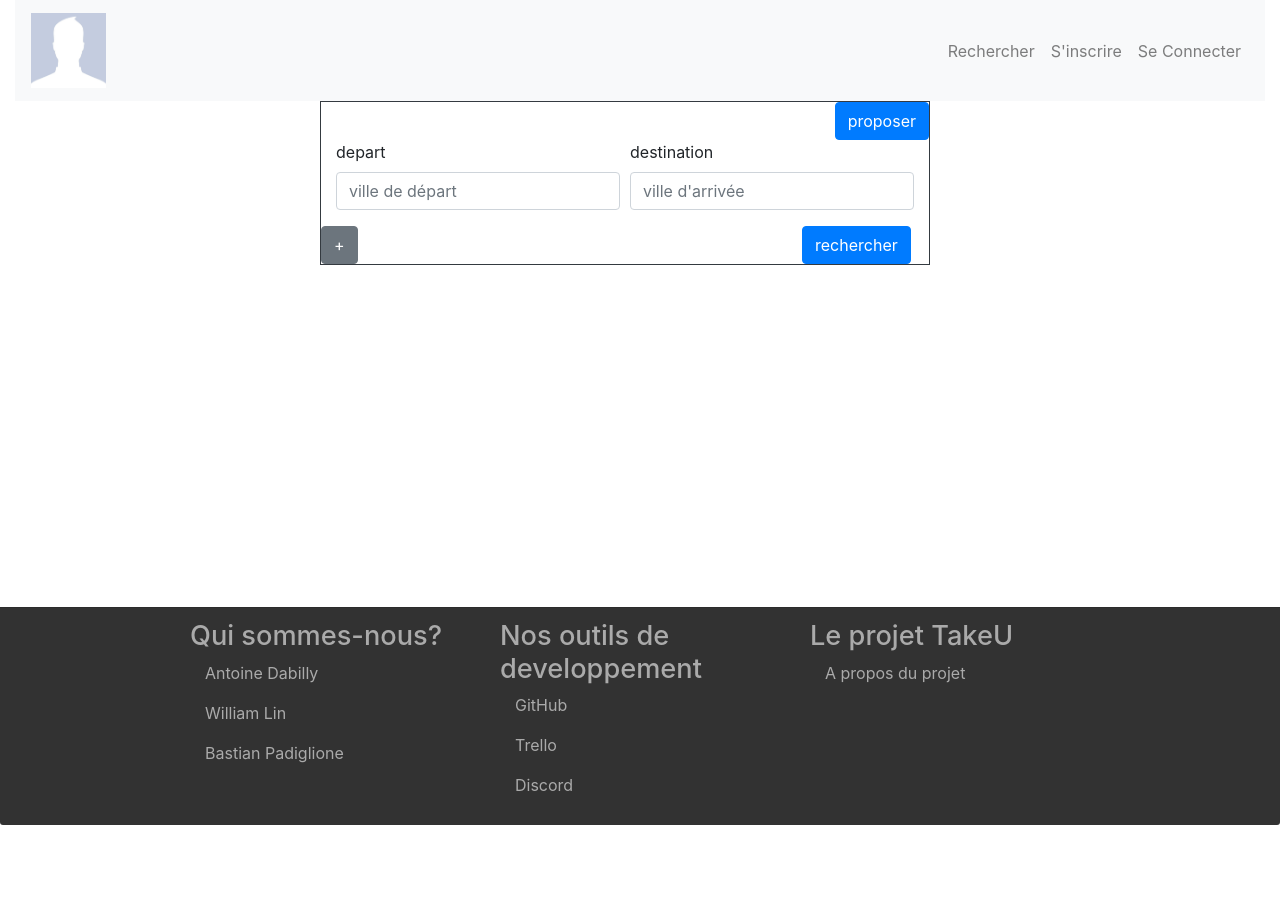
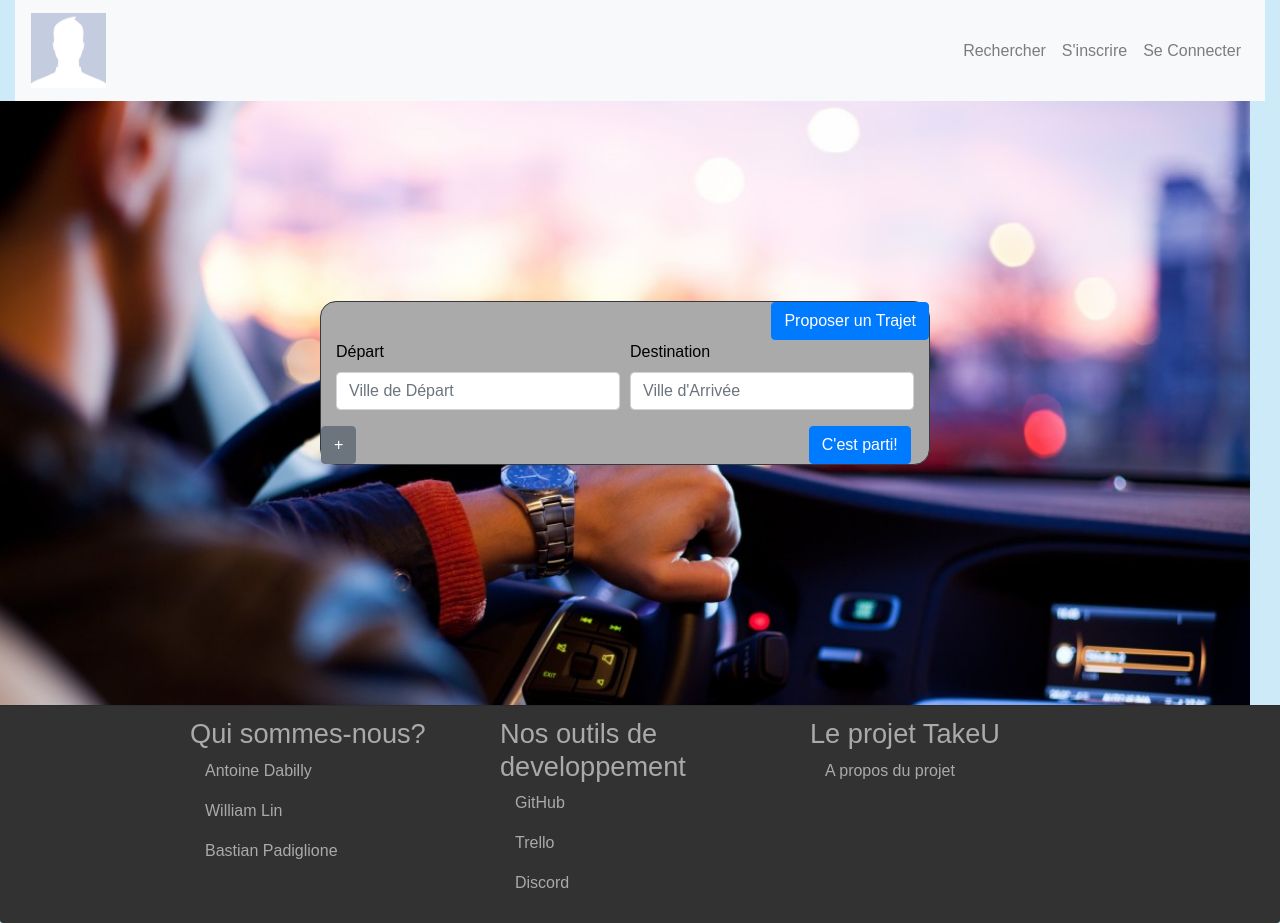
Before and after one commit to Maysho/CovoiturageProjetProgWeb, a PHP site: page / in a window 1280 px wide. Before the commit the page ends 825 px from the top, so only its background shows below. Run offline with PHP 8.4, Linux system fonts and the light colour scheme; some libraries are stand-ins or nearby versions.

Commit message:
frontpage

```diff
--- a/index.php
+++ b/index.php
@@ -17,6 +17,7 @@ session_start();
 
     <title>TakeU</title>
   </head>
+  <body>
 
 
 <?php
@@ -114,7 +115,7 @@ switch ($module){
 
 <?php
 		if(isset($_SESSION['id'])) {
-			echo '<div id="teste" class="row justify-content-center flextest">';
+			echo '<div class="row justify-content-center flextest">';
 			echo "<aside class='col-md-3' >";
 }
 		else
--- a/modules/mod_accueil/vue_accueil.php
+++ b/modules/mod_accueil/vue_accueil.php
@@ -13,39 +13,39 @@ class VueAccueil extends VueGenerique
 
 	public function affiche($connecte){
    		if ($connecte) {
-   			echo "<div>
-  		<div class='border border-dark justify-content-md-start justify-content-lg-center col-12'>";
+   			echo "<div id='frontpage'>
+  		<div id='search_container' class='border border-dark justify-content-md-start justify-content-lg-center col-12'>";
    		}
 
   		else
-  			echo "<div class='justify-content-md-center row col'>
-  		<div class='border border-dark justify-content-md-start justify-content-lg-center col-md-6'>";
+  			echo "<div id='frontpage' class='justify-content-md-center row col'>
+  		<div id='search_container' class='border border-dark justify-content-md-start justify-content-lg-center col-md-6'>";
   		?>
   		<div class='row justify-content-end'>
-  			<a href="index.php?module=mod_trajet"><button class='btn btn-primary' >proposer</button></a>
+  			<a href="index.php?module=mod_trajet"><button class='btn btn-primary' >Proposer un Trajet</button></a>
   		</div>
   			<form id='formulaireDeRecherche' method="POST" action="index.php?module=mod_resTrajet">
   			<div class='form-row justify-content-around' id="formPrincipal">
 				    <div class='form-group container col-md-6' id="villeDepartRecherche">
-				      <label for='rechercheDepart'>depart </label>
-				      <input type='adresse' class='form-control col-12' name="depart" id='rechercheDepart' placeholder='ville de départ'  >
+				      <label for='rechercheDepart'>Départ</label>
+				      <input type='adresse' class='form-control col-12' name="depart" id='rechercheDepart' placeholder='Ville de Départ'  >
 				      </div>
 				    <div class='form-group col-md-6' id="villeArriveRecherche">
-				      <label for='rechercheArrive'>destination </label>
-				      <input type='adresse' class='form-control' id='rechercheArrive' name="destination" placeholder="ville d'arrivée">
+				      <label for='rechercheArrive'>Destination</label>
+				      <input type='adresse' class='form-control' id='rechercheArrive' name="destination" placeholder="Ville d'Arrivée">
 				    </div>
 				    <div class="form-group col-md-3 partitAjoute d-none">
-				    	<label for="inputAddress">date </label>
-				    	<input type="date" class="form-control" id="inputAddress" name='date' placeholder="1234 Main St">
+				    	<label for="inputAddress">Date</label>
+				    	<input type="date" class="form-control" id="inputAddress" name='date'>
 				    	 </div>
 				    	 <div class="form-group col-md-3 partitAjoute d-none">
-				    	 	<label for="inputAddress2">prix</label>
-				    	 	 <input type="number" class="form-control" id="inputAddress2" name="prix" placeholder="prix maximal">
+				    	 	<label for="inputAddress2">Prix</label>
+				    	 	 <input type="number" class="form-control" id="inputAddress2" name="prix" placeholder="Prix Maximal">
 				    	 	  </div>
 				    	 	<div class="partitAjoute form-group col-md-2 d-none">
-				    	 	<label for="inputState">type de vehicule <i class="fas fa-question-circle" title="dans ce champ vous devez rentrer le crit'Air de votre véhicule"></i></label>
+				    	 	<label for="inputState">Type de Véhicule <i class="fas fa-question-circle" title="Veuillez renseigné la catégorie crit'Air de votre véhicule"></i></label>
 				    	 	<select id="inputState" name="type" class="form-control">
-				    	 	<option selected>Non renseigné</option>
+				    	 	<option selected>Non Renseigné</option>
 				    	 	<option>1</option>
 				    	 	<option>2</option>
 				    	 	<option>3</option>
@@ -53,7 +53,6 @@ class VueAccueil extends VueGenerique
 				    	 	<option>5</option>
 				    	 	<option>6</option>
 				    	 	<option>7</option>
-
 				    	 	</select>
     	 	                </div>
 
@@ -62,7 +61,7 @@ class VueAccueil extends VueGenerique
 				    	<div class="form-check">
 
 				    		<input class="form-check-input" name="regulier" type="checkbox" id="gridCheck">
-				    		<label class="form-check-label" for="gridCheck"> regulier <i class="fas fa-question-circle" title="ce champ doit être validé si vous recherchez un trajet régulié"></i></label>
+				    		<label class="form-check-label" for="gridCheck"> Régulier <i class="fas fa-question-circle" title="Veuillez cocher ce champ pour rechercher un trajet régulié"></i></label>
 				    	</div>
 				    </div>
 
@@ -70,7 +69,7 @@ class VueAccueil extends VueGenerique
 				  <div class='row' id="buttonSubmitAccueil">
 				  	<button class='btn btn-secondary d-block' id="buttonAgranditForm">+</button>
 				  	<div class="mr-auto"></div>
-				  <button type='submit' class='btn btn-primary' style='margin-right: 3%'>rechercher</button>
+				  <button type='submit' class='btn btn-primary' style='margin-right: 3%'>C'est parti!</button>
 				  </div>
 				  <div class="row d-none" id="divbuttonrapetisseform">
 				        <button class="btn btn-secondary" id="buttonRapetisseForm">-</button>
--- a/style.css
+++ b/style.css
@@ -126,6 +126,7 @@ h2{
 
 #footer{
     background-color: #323232;
+    /* margin-top: 25vh; */
 }
 
 .titre-footer{
@@ -238,3 +239,50 @@ span{
  * Callout styles copied from Bootstrap's main docs.
  */
 /* Common styles for all types */
+
+
+
+
+
+
+
+
+
+/*test*/
+
+@import url('https://fonts.googleapis.com/css?family=Playfair+Display|Roboto+Slab|Staatliches|Ubuntu');
+
+/*
+
+
+    font-family: 'Ubuntu', sans-serif;
+
+    font-family: 'Playfair Display', serif;
+
+    font-family: 'Roboto Slab', serif;
+
+    font-family: 'Staatliches', cursive;
+
+
+*/
+
+body {
+color:black;
+background-color: #CCEAF7;
+font-family: 'Ubuntu', sans-serif;
+}
+
+/* FOND D ECRAN */
+#frontpage{
+    background-image: url(imgbg.jpg);
+    background-repeat: no-repeat;
+    background-size: cover;
+}
+/*BOX DE RECHERCHE TRAJET*/
+#search_container{
+    margin-top: 25vh;
+    margin-bottom: 30vh;
+    background-color: #aaaaaa;
+    border-radius: 1em;
+}
+/*fintest*/
```
Also changed, not shown: imgbg.jpg (added), jquery.js, 1 other file.
